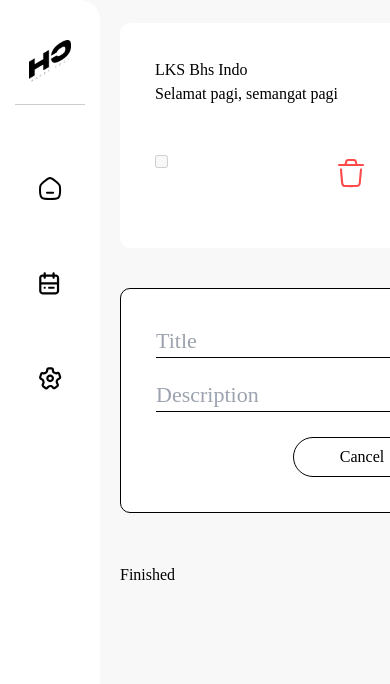
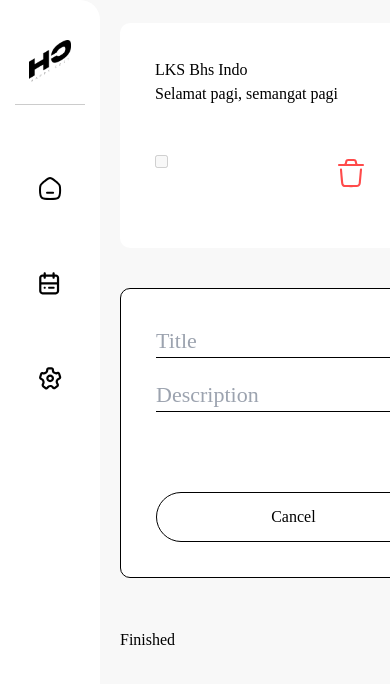
Before and after one commit to AlvaJufinto/HappyTask, a React (Create React App) app: page / in a window 390 px wide. Both pictures are taken after a click on the button 293 px from the left and 1283 px from the top of the page. Shown: the part 861-1545 px from the top of the page. Built offline with nearby package versions, Linux system fonts and the light colour scheme.

Commit message:
Add: small mobile  revision

```diff
--- a/src/components/organisms/NewTodoTask.tsx
+++ b/src/components/organisms/NewTodoTask.tsx
@@ -46,9 +46,9 @@ const NewTodoTask: FC = () => {
                         <Textbox placeholder="Title" value={title} onChangeFunction={(e: any) => setTitle(e.target.value)}  />
                             <Textbox placeholder="Description" applyClass={`text-[14px] ${TextType.Small}`} value={description} onChangeFunction={(e: any) => setDescription(e.target.value)} />
                     </div>
-                    <div className="flex justify-between">
-                        <Button buttonType={ButtonType.OnlyText} text="Save" applyClass="hover:bg-grey-default border-[1px] bg-black hover:text-black text-white" onClickFunction={saveHandler} />
-                            <Button buttonType={ButtonType.OnlyText} text="Cancel" applyClass="border-[1px] bg-white" onClickFunction={cancelHandler} />
+                    <div className="flex sm:flex-col sm:gap-[10px] justify-between">
+                        <Button buttonType={ButtonType.OnlyText} text="Save" applyClass="hover:bg-grey-default border-[1px] bg-black hover:text-black text-white sm:w-[100%] sm:h-[50px]" onClickFunction={saveHandler} />
+                        <Button buttonType={ButtonType.OnlyText} text="Cancel" applyClass="border-[1px] bg-white sm:w-[100%] sm:h-[50px]" onClickFunction={cancelHandler} />
                     </div>
                 </form>
             }
```
